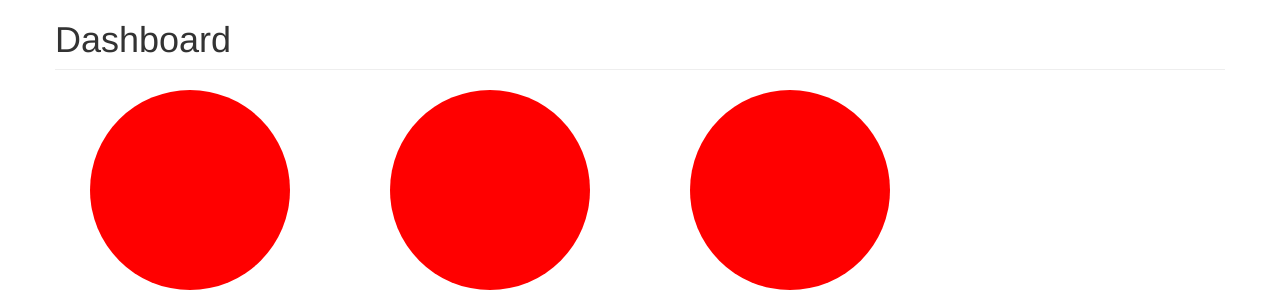
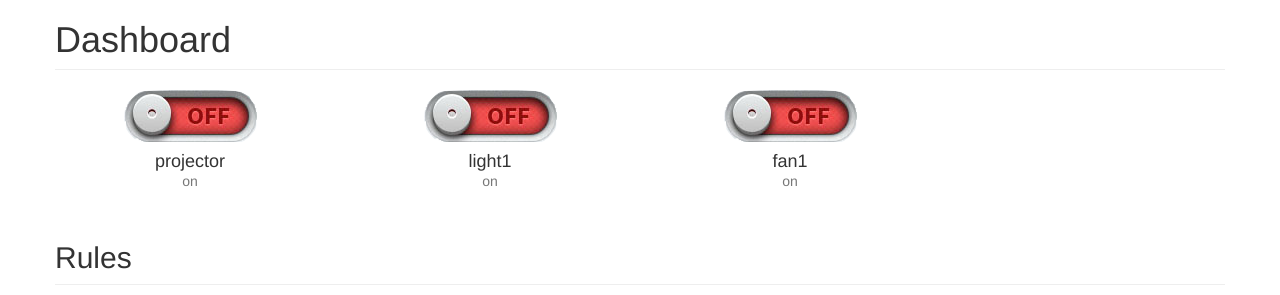
Before and after one commit to CSGHackathon/Team-TravelByWire, a Flask app: page / in a window 1280 px wide. Shown: the part 50-345 px from the top of the page. Run offline with Flask 2, Linux system fonts and the light colour scheme; parts of the project's set-up code (start-up, migrations or seed data) failed here and were passed over; some libraries are stand-ins or nearby versions.

Commit message:
Pictures

```diff
--- a/static/css/dashboard.css
+++ b/static/css/dashboard.css
@@ -99,26 +99,28 @@ body {
 .placeholder {
     margin-bottom: 20px;
 }
-.placeholder img {
+/*.placeholder img {
     display: inline-block;
     border-radius: 50%;
 }
-
+*/
 .circle {
-    width: 200px;
-    height: 200px;
-    -webkit-border-radius: 100px;
-    -moz-border-radius: 100px;
-    border-radius: 100px;
-    max-width:100%;
-    vertical-align:middle;
-    display:inline-block;
+    /*width: 200px;*/
+    /*height: 200px;*/
+    /*-webkit-border-radius: 100px;*/
+    /*-moz-border-radius: 100px;*/
+    /*border-radius: 100px;*/
+    /*max-width:100%;*/
+    /*vertical-align:middle;*/
+    /*display:inline-block;*/
 }
 
 .on {
-    background: green;
+    content: url("../img/on.png");
+    /*background: green;*/
 }
 
 .off {
-    background: red;
+    content: url("../img/off.png");
+    /*background: red;*/
 }
--- a/static/js/app.js
+++ b/static/js/app.js
@@ -1,6 +1,9 @@
 statusTimer()
 var myVar = setInterval(statusTimer, 1000);
 states = null;
+
+var onImageURI  = "img/on.png"
+var offImageURI = "img/off.png"
 
 function statusTimer() {
     $.get( "/status", function( data ) {
--- a/templates/index.html
+++ b/templates/index.html
@@ -9,7 +9,8 @@
             {% for k, v in devices.items() %}
             <div class="col-xs-6 col-sm-3 placeholder">
                 <a onclick="toggle('{{k}}')" >
-                    <div id="{{k}}" class="circle" class="img-responsive"></div>
+                    <!-- <div id="{{k}}" class="circle" class="img-responsive"></div> -->
+                    <img id="{{k}}" class="circle" class="img-responsive" src="img/off.png"></img>
                 </a>
                 <h4 class=".{{k}}-title">{{k}}</h4>
                 <span class="text-muted">on</span>
```
Also changed, not shown: static/img/off.png (added), static/img/on.png (added), 3 other files.
